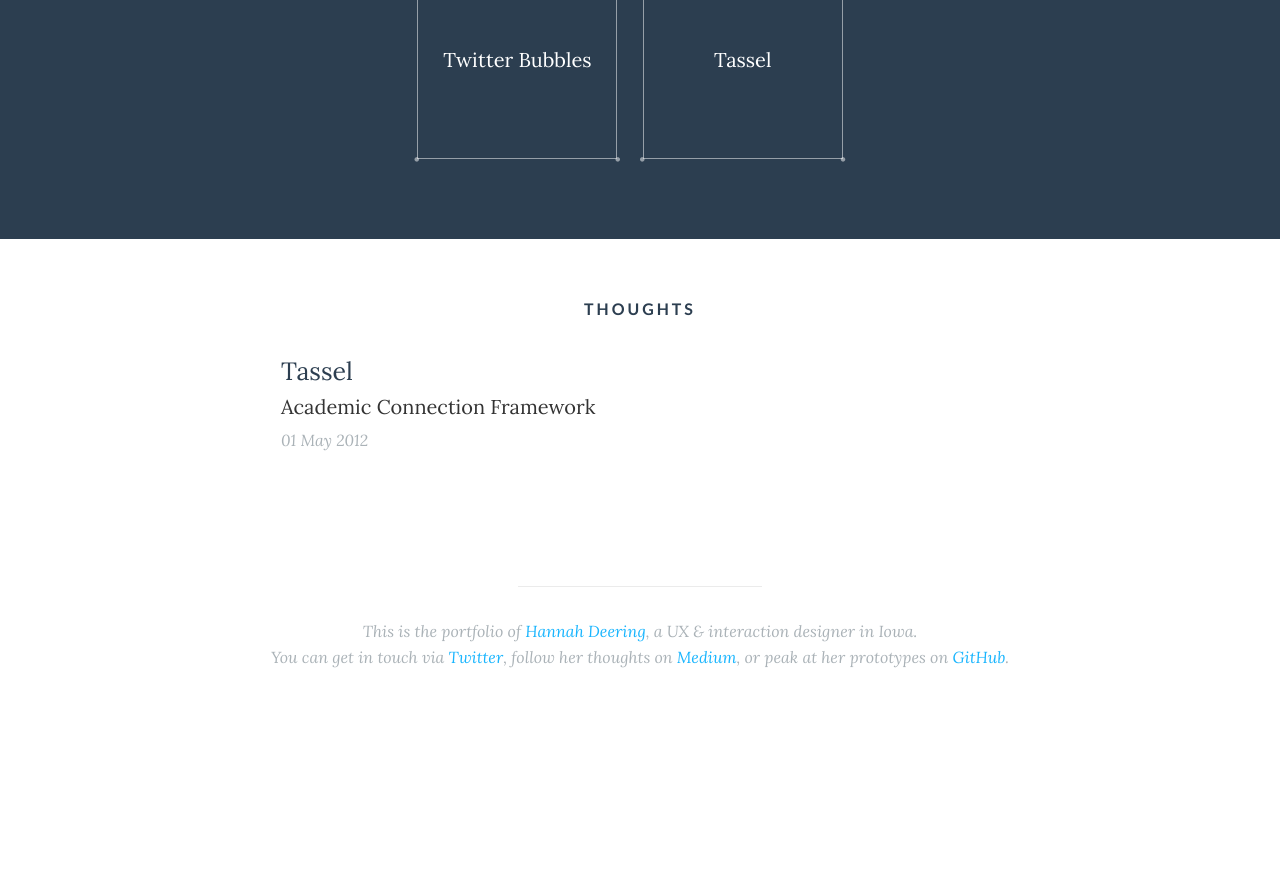
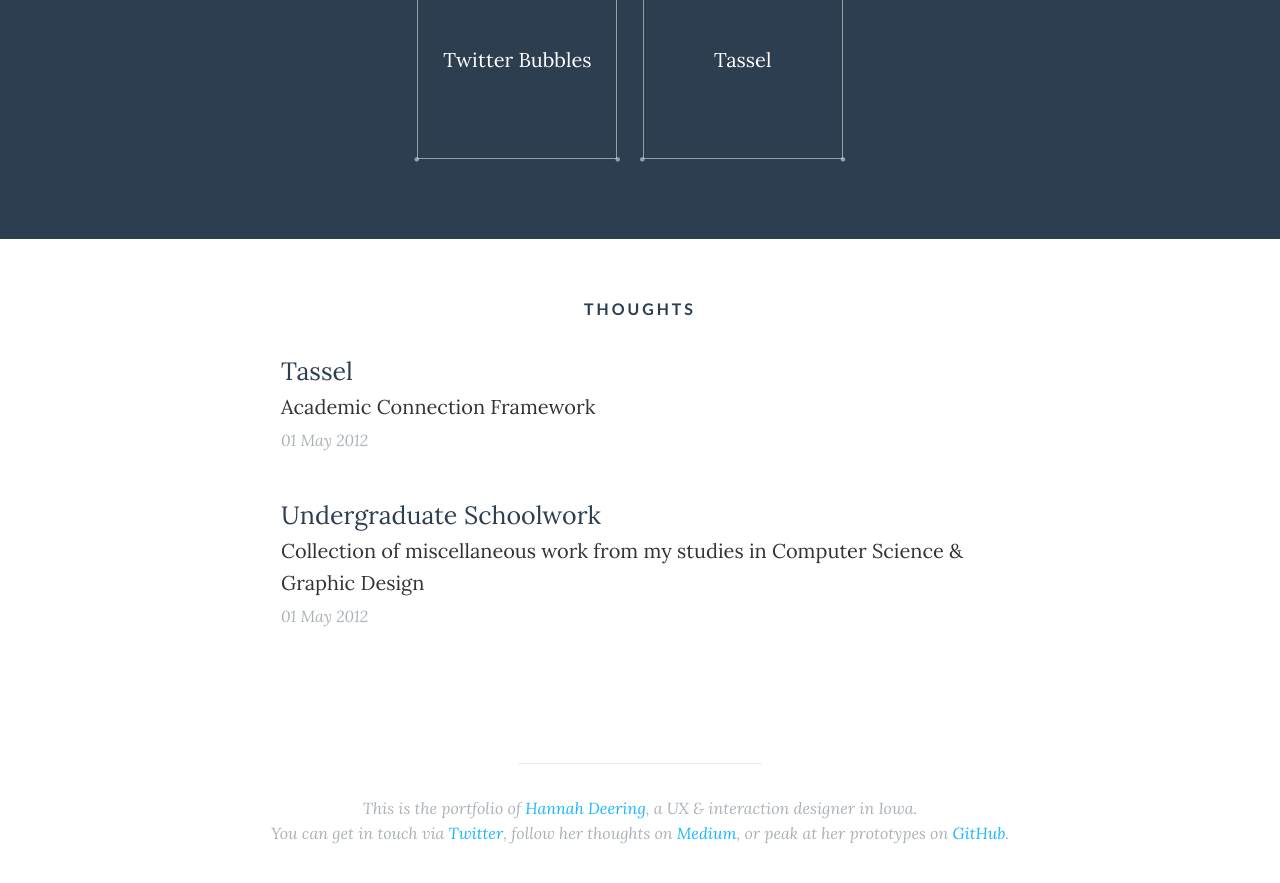
Before and after one commit to hannahd/hannahd.github.io, a Jekyll site: the page built from index.html, in a window 1280 px wide and 900 px high, scrolled down 910 px. Shown: the top 883 px of the window. Built offline with Jekyll 4.4.1, drawn with Linux system fonts in a browser that asks for light colours; before the commit the page ends 1633 px from its top, so only the background shows below that.

Commit message:
New Material

```diff
--- /dev/null
+++ b/_posts/2011-05-08-schoolwork.markdown
@@ -0,0 +1,10 @@
+---
+layout: post
+title:  "Undergraduate Schoolwork"
+tagline: "Collection of miscellaneous work from my studies in Computer Science & Graphic Design"
+date:   2012-05-01 20:48:46
+categories: blog
+tags: webdev featured
+---
+
+<iframe class="scribd_iframe_embed" src="https://www.scribd.com/embeds/41578438/content?start_page=1&view_mode=scroll&access_key=key-23f1rgssfxrr6kayluex&show_recommendations=false" data-auto-height="false" data-aspect-ratio="0.75" scrolling="no" id="doc_82933" width="100%" height="600" frameborder="0"></iframe>
--- a/_posts/2013-04-05-twitter-bubbles.markdown
+++ b/_posts/2013-04-05-twitter-bubbles.markdown
@@ -8,9 +8,9 @@ categories: project experiment
 tags: webdev projects featured
 ---
 
-With 36% of all the Internet’s worldwide users<sup>[1][1]</sup>, and an average of 340 million Tweets sent per day (as of March 2012)<sup>[2][2]</sup>, Twitter can safely be called a noisy place. The Twitter firehose (a term used in their documentation<sup>[3][3]</sup>) inundates users with a constant stream of the latest Tweets from the people they follow. Buried in this stream could be important announcements from friends, breaking current events, and relevant, interesting articles. The lists feature, introduced in 2009, helps sort the flow a little, however, the problem remains that the prolific Tweeters obscure the more reserved, and the mundane often drown out the profound.
+With 36% of all the Internet’s worldwide users<sup>[1][1]</sup>, and an average of 340 million Tweets sent per day (as of March 2012)<sup>[2][2]</sup>, Twitter can safely be called a noisy place. The Twitter firehose (a term used in their documentation<sup>[3][3]</sup>) inundates users with a constant stream of the latest Tweets from the people they follow. Buried in this stream could be important announcements from friends, breaking current events, and relevant, interesting articles. The lists feature, introduced in 2009, helps sort the flow a little, however, the problem remains that the prolific Tweeters obscure the more reserved, and the mundane often drowns out the profound.
 
-This webapp experiments in cutting through the noise of Twitter and emphasizing the lesser heard voices, important events, and worthwhile links.
+This webapp experimented in cutting through the noise of Twitter and emphasizing the lesser heard voices, important events, and worthwhile links.
 
 ##### Details
 - February 2013
```
Also changed, not shown: 1 other file.
